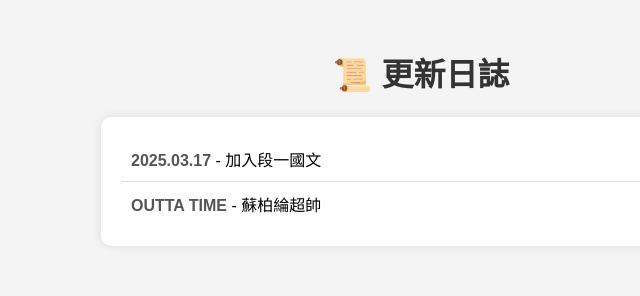
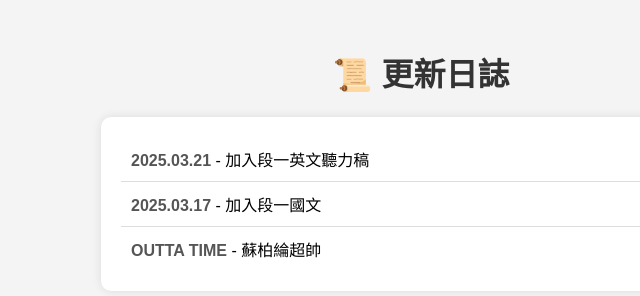
Before and after one commit to EugeneLiu888/update-note-high-Quality, a plain HTML site: page index.html in a window 1280 px wide. Shown: the whole page, without its empty margins (219-859 px from the left). Drawn offline with Linux system fonts and the light colour scheme.

Commit message:
Update index.html

```diff
--- a/index.html
+++ b/index.html
@@ -67,10 +67,13 @@
             let updateLog = document.getElementById("updateLog");
 
             // 新增更新項目
-    let updates = [
-    { date: "2025.03.17", content: "加入段一國文" },
-    { date: "OUTTA TIME", content: "蘇柏綸超帥"   }, // 修正這一行
-];
+            let updates = [
+                { date: "2025.03.17", content: "加入段一國文" },
+                { date: "2025.03.21", content: "加入段一英文聽力稿" },
+                { date: "OUTTA TIME", content: "蘇柏綸超帥" },
+
+                        // 這是新的內容
+            ];
 
 
             // 按日期排序（最新的在最上面）
```
